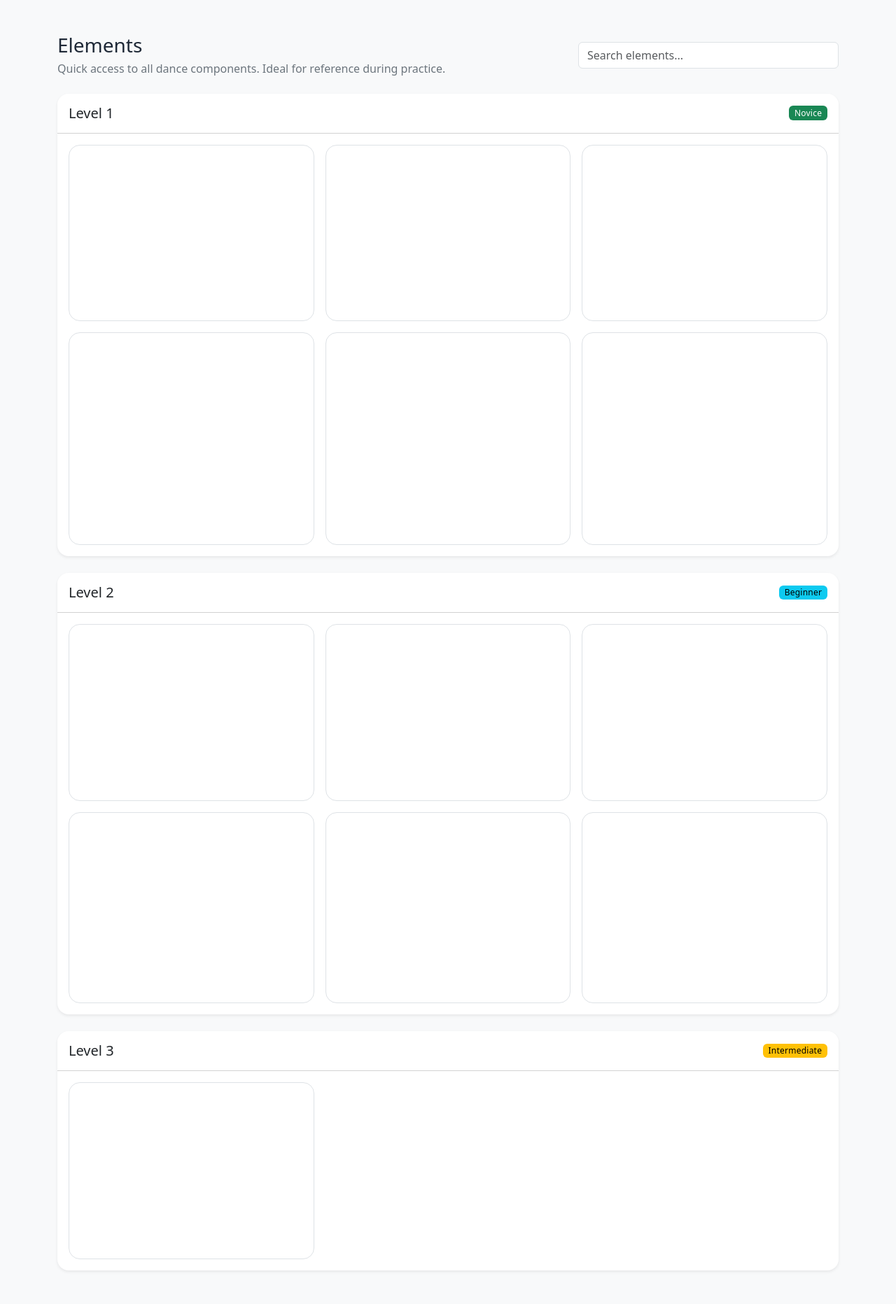
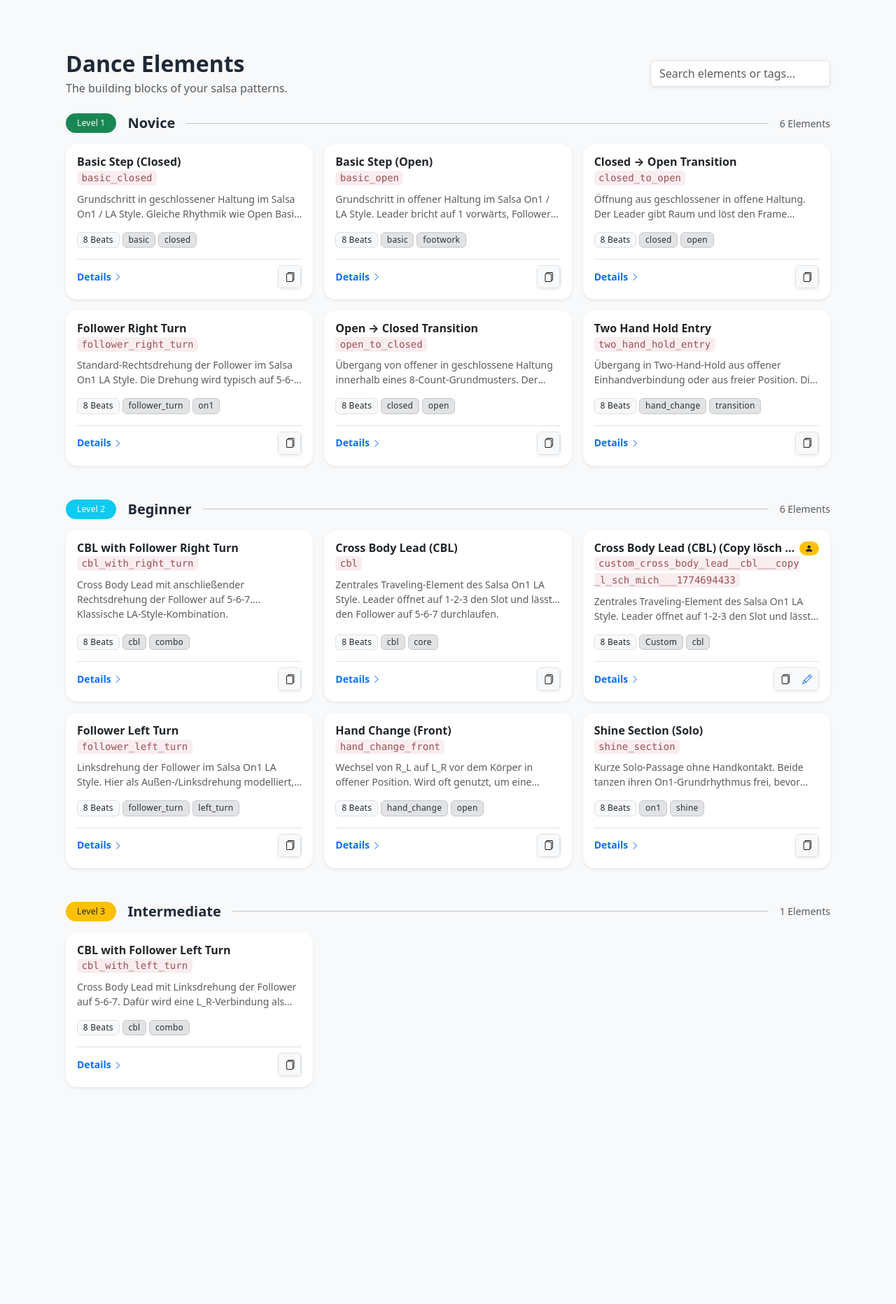
Before and after one commit to Wuuzzaa/salsageek, a Flask app: page /elemente in a window 1280 px wide. Shown: the part 305-2169 px from the top of the page at 70% size. After the commit the page ends 1860 px from the top, so only its background shows below. Run offline with Flask 3, Linux system fonts and the light colour scheme.

```diff
--- a/app.py
+++ b/app.py
@@ -75,9 +75,17 @@ def elemente():
     known_ids = salsa_service.get_known_elements(profile_name)
     grouped = salsa_service.group_elements_by_level()
 
+    # Convert elements to dict for easier template access if needed,
+    # but SalsaService.group_elements_by_level returns Element objects.
+    # The template uses elem.description, elem.tags etc.
+    # To be safe, we can convert the grouped items to dicts
+    grouped_dicts = {}
+    for level, items in grouped.items():
+        grouped_dicts[level] = [element_editor_service.to_dict(item) for item in items]
+
     return render_template(
         "elemente.html",
-        grouped=grouped,
+        grouped=grouped_dicts,
         known_ids=known_ids,
     )
 
@@ -93,13 +101,16 @@ def element_detail(element_id: str):
     all_figs = salsa_service.get_all_figures_with_custom(profile_name)
     used_in_figures = salsa_service.find_figures_using_element(element_id, all_figs)
 
+    # Convert element and states to dict for template consistency
+    element_dict = element_editor_service.to_dict(element)
+
     return render_template(
         "element_detail.html",
-        element=element,
+        element=element_dict,
         is_known=element_id in known_ids,
         used_in_figures=used_in_figures,
-        pre_state=element.pre,
-        post_state=element.post,
+        pre_state=element_dict.get("pre"),
+        post_state=element_dict.get("post"),
     )
 
 
@@ -113,10 +124,16 @@ def repertoire():
         return redirect(url_for("repertoire", saved="1"))
 
     known_ids = salsa_service.get_known_elements(active_profile)
+    grouped = salsa_service.group_elements_by_level()
+
+    # Convert elements to dict for easier template access
+    grouped_dicts = {}
+    for level, items in grouped.items():
+        grouped_dicts[level] = [element_editor_service.to_dict(item) for item in items]
 
     return render_template(
         "repertoire.html",
-        grouped=salsa_service.group_elements_by_level(),
+        grouped=grouped_dicts,
         known_ids=known_ids,
         current_level=salsa_service.get_current_level(known_ids),
         saved=request.args.get("saved") == "1",
@@ -360,8 +377,8 @@ def element_editor(element_id: str = None):
                 "position": request.form.getlist("post_pos"),
                 "slot": request.form.getlist("post_slot"),
                 "connection": request.form.getlist("post_conn"),
-                "leader_weight": request.form.get("post_leader_weight"),
-                "follower_weight": request.form.get("post_follower_weight")
+                "leader_weight": request.form.getlist("post_leader_weight"),
+                "follower_weight": request.form.getlist("post_follower_weight")
             }
 
             # Process tags
--- a/templates/base.html
+++ b/templates/base.html
@@ -8,6 +8,10 @@
     <link
         href="https://cdn.jsdelivr.net/npm/bootstrap@5.3.3/dist/css/bootstrap.min.css"
         rel="stylesheet"
+    >
+    <link
+        rel="stylesheet"
+        href="https://cdn.jsdelivr.net/npm/bootstrap-icons@1.11.3/font/bootstrap-icons.min.css"
     >
     <link
         rel="stylesheet"
--- a/templates/elemente.html
+++ b/templates/elemente.html
@@ -2,102 +2,141 @@
 {% block title %}Elements · SalsaGeek{% endblock %}
 
 {% block content %}
-<div class="mb-4 d-flex justify-content-between align-items-center flex-wrap gap-3">
+<div class="container py-4">
+    <div class="d-flex justify-content-between align-items-center mb-4 flex-wrap gap-3">
         <div>
-        <h2 class="h3 mb-1">Elements</h2>
-        <p class="text-secondary mb-0">
-            Quick access to all dance components. Ideal for reference during practice.
-        </p>
+            <h1 class="h2 fw-bold mb-1">Dance Elements</h1>
+            <p class="text-muted mb-0">The building blocks of your salsa patterns.</p>
         </div>
-    <div class="col-12 col-md-4">
-        <input type="text" id="elementFilter" class="form-control" placeholder="Search elements...">
+        <div class="search-box position-relative" style="min-width: 250px;">
+            <input type="text" id="elementFilter" class="form-control shadow-sm"
+                   placeholder="Search elements or tags...">
         </div>
     </div>
 
+    {% if not grouped %}
+        <div class="card shadow-sm border-0 text-center py-5">
+            <div class="card-body">
+                <i class="bi bi-info-circle display-4 mb-3 d-block text-secondary opacity-50"></i>
+                <h3>No elements found</h3>
+                <p class="text-muted">Your dance library is currently empty.</p>
+                <a href="{{ url_for('element_editor') }}" class="btn btn-primary mt-2">Create First Element</a>
+            </div>
+        </div>
+    {% endif %}
+
     {% for level, items in grouped.items() %}
-    <div class="card shadow-sm border-0 mb-4 level-section">
-        <div class="card-header bg-white py-3 d-flex justify-content-between align-items-center">
-            <h3 class="h5 mb-0">Level {{ level }}</h3>
-            <span class="badge text-bg-{{ level_badge.get(level, 'secondary') }}">
-                {{ level_label.get(level, level) }}
+    <section class="mb-5 level-section">
+        <div class="d-flex align-items-center gap-3 mb-3">
+            <span class="badge rounded-pill px-3 py-2
+                  {% if level|int == 1 %}bg-success{% elif level|int == 2 %}bg-info{% elif level|int == 3 %}bg-warning text-dark{% elif level|int == 4 %}bg-danger{% else %}bg-secondary{% endif %}">
+                Level {{ level }}
             </span>
+            <h2 class="h5 mb-0 fw-bold">
+                {{ level_label[level|int] if level_label and level|int in level_label else 'Level ' ~ level }}
+            </h2>
+            <hr class="flex-grow-1 my-0 opacity-10">
+            <span class="text-muted small">{{ items|length }} Elements</span>
         </div>
 
-        <div class="card-body">
-            <div class="row g-3">
+        <div class="row row-cols-1 row-cols-md-2 row-cols-xl-3 g-3">
             {% for elem in items %}
-                    <div class="col-12 col-md-6 col-xl-4 element-item" data-name="{{ elem.name|lower }}" data-tags="{{ elem.tags|join(' ')|lower }}">
-                        <a
-                            href="{{ url_for('element_detail', element_id=elem.id) }}"
-                            class="card h-100 border text-decoration-none text-reset element-card"
-                        >
-                            <div class="card-body">
-                                <div class="d-flex justify-content-between align-items-start gap-3">
-                                    <div>
-                                        <h4 class="h6 mb-1">{{ elem.name }}</h4>
-                                        <div class="small text-secondary">{{ elem.id }}</div>
+            <div class="col element-item"
+                 data-name="{{ (elem.name|lower) if elem.name else 'unnamed' }}"
+                 data-tags="{{ (elem.tags|join(' ')|lower) if elem.tags else '' }}"
+                 data-id="{{ (elem.id|lower) if elem.id else '' }}">
+                <div class="card h-100 shadow-sm border-0 element-card" onclick="window.location='{{ url_for('element_detail', element_id=elem.id) }}'">
+                    <div class="card-body p-3 d-flex flex-column">
+                        <div class="d-flex justify-content-between align-items-start mb-2">
+                            <div class="flex-grow-1 overflow-hidden">
+                                <h3 class="h6 card-title mb-0 fw-bold text-truncate" title="{{ elem.name }}">
+                                    {{ elem.name if elem.name else 'Unnamed Element' }}
+                                </h3>
+                                <code class="smaller opacity-75">{{ elem.id }}</code>
+                            </div>
+                            <div class="d-flex gap-1">
+                                {% if elem.id in known_ids %}
+                                    <span class="badge bg-success text-white rounded-pill px-2" title="Known in repertoire">
+                                        <i class="bi bi-check-circle-fill"></i>
+                                    </span>
+                                {% endif %}
+                                {% if 'Custom' in elem.tags %}
+                                    <span class="badge bg-warning text-dark rounded-pill px-2" title="Custom Element">
+                                        <i class="bi bi-person-fill"></i>
+                                    </span>
+                                {% endif %}
+                            </div>
                         </div>
 
-                                    {% if elem.id in known_ids %}
-                                        <span class="badge text-bg-success">known</span>
+                        <p class="card-text text-muted mb-3 flex-grow-1 small" style="display: -webkit-box; -webkit-line-clamp: 2; -webkit-box-orient: vertical; overflow: hidden; min-height: 3em;">
+                            {{ elem.description if elem.description else 'No description available.' }}
+                        </p>
+
+                        <div class="d-flex flex-wrap gap-1 mb-3">
+                            <span class="badge bg-light text-dark border fw-normal">{{ elem.counts }} Beats</span>
+                            {% if elem.tags %}
+                                {% for tag in elem.tags[:2] %}
+                                    <span class="badge bg-secondary-subtle text-secondary-emphasis border border-secondary-subtle fw-normal">{{ tag }}</span>
+                                {% endfor %}
                             {% endif %}
                         </div>
 
-                                <p class="small text-secondary mt-3 mb-3">
-                                    {{ elem.description[:140] }}{% if elem.description|length > 140 %}…{% endif %}
-                                </p>
-
-                                <div class="d-flex flex-wrap gap-2 mb-3">
-                                    <span class="badge text-bg-light border">{{ elem.counts }} Counts</span>
-                                    {% for tag in elem.tags[:3] %}
-                                        <span class="badge rounded-pill text-bg-light border">{{ tag }}</span>
-                                    {% endfor %}
-                                </div>
-
-                                <div class="d-flex justify-content-between align-items-center mt-3">
-                                    <span class="small link-danger">Details →</span>
-                                    <div class="d-flex gap-1">
-                                        <a href="{{ url_for('element_editor', copy_from=elem.id) }}" class="btn btn-xs btn-outline-secondary" title="Kopieren als Vorlage">
+                        <div class="mt-auto d-flex justify-content-between align-items-center pt-2 border-top">
+                            <span class="small text-primary fw-bold">Details <i class="bi bi-chevron-right small"></i></span>
+                            <div class="btn-group shadow-sm border rounded overflow-hidden" onclick="event.stopPropagation()">
+                                <a href="{{ url_for('element_editor', copy_from=elem.id) }}"
+                                   class="btn btn-sm btn-light border-end" title="Copy as template">
                                     <i class="bi bi-files"></i>
                                 </a>
-                                        {% if 'Custom' in elem.tags %}
-                                        <a href="{{ url_for('element_editor', element_id=elem.id) }}" class="btn btn-xs btn-outline-primary" title="Bearbeiten">
-                                            <i class="bi bi-pencil"></i>
+                                {% if elem.tags and 'Custom' in elem.tags %}
+                                <a href="{{ url_for('element_editor', element_id=elem.id) }}"
+                                   class="btn btn-sm btn-light" title="Edit element">
+                                    <i class="bi bi-pencil text-primary"></i>
                                 </a>
                                 {% endif %}
                             </div>
                         </div>
                     </div>
-                        </a>
+                </div>
             </div>
             {% endfor %}
         </div>
+    </section>
+    {% endfor %}
 </div>
-    </div>
-{% endfor %}
-
-<style>
-    .btn-xs { padding: 0.1rem 0.3rem; font-size: 0.75rem; }
-</style>
 
 <script>
-document.getElementById('elementFilter').addEventListener('input', function(e) {
-    const term = e.target.value.toLowerCase();
+document.addEventListener('DOMContentLoaded', function() {
+    const filterInput = document.getElementById('elementFilter');
+    if (!filterInput) return;
+
+    filterInput.addEventListener('input', function(e) {
+        const term = e.target.value.toLowerCase().trim();
         const items = document.querySelectorAll('.element-item');
 
         items.forEach(item => {
-        const name = item.getAttribute('data-name');
-        const tags = item.getAttribute('data-tags');
-        if (name.includes(term) || tags.includes(term)) {
+            const name = item.getAttribute('data-name') || '';
+            const tags = item.getAttribute('data-tags') || '';
+            const id = item.getAttribute('data-id') || '';
+
+            const match = name.includes(term) || tags.includes(term) || id.includes(term);
+
+            if (match) {
                 item.classList.remove('d-none');
             } else {
                 item.classList.add('d-none');
             }
         });
 
+        // Hide sections if all items are hidden
         document.querySelectorAll('.level-section').forEach(section => {
             const visibleItems = section.querySelectorAll('.element-item:not(.d-none)');
-        section.classList.toggle('d-none', visibleItems.length === 0);
+            if (visibleItems.length === 0) {
+                section.classList.add('d-none');
+            } else {
+                section.classList.remove('d-none');
+            }
+        });
     });
 });
 </script>
```
Also changed, not shown: data/schema.yaml (+7 -0 lines), src/salsa_notation.py (+36 -20 lines), src/services/element_editor_service.py (+75 -7 lines), templates/element_detail.html (+11 -11 lines), templates/element_editor.html (+18 -2 lines), templates/repertoire.html (+65 -69 lines). Lines whose indentation alone changed are shown as unchanged.
